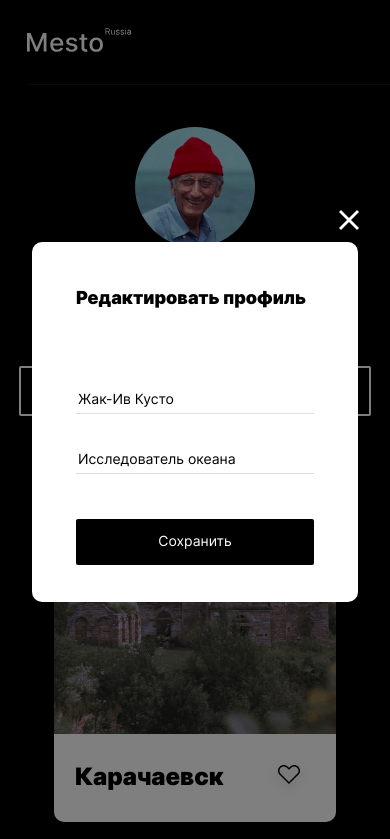
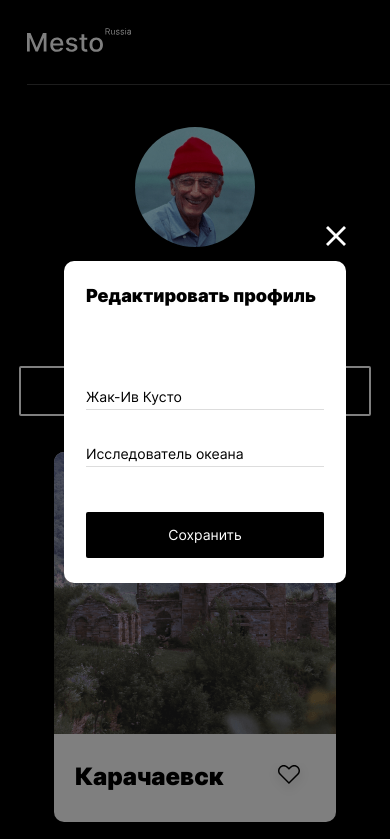
Before and after one commit to readmecode/mesto-project, a plain HTML site: page index.html in a window 390 px wide. Shown: the top 839 px of the page. Drawn offline with Linux system fonts and the light colour scheme.

Commit message:
update v10

```diff
--- a/blocks/elements/elements.css
+++ b/blocks/elements/elements.css
@@ -6,7 +6,6 @@
     grid-template-columns: repeat(auto-fill, minmax(282px, 1fr));
     margin: 0;
     padding: 0;
-    margin-left: 200px;
     justify-items: center;
     justify-content: center;
 }
--- a/blocks/footer/footer.css
+++ b/blocks/footer/footer.css
@@ -1,6 +1,5 @@
 .footer {
     display: flex;
-    margin-left: 200px;
     margin-top: 66px;
     margin-bottom: 60px;
     max-width: 880px;
--- a/blocks/header/header.css
+++ b/blocks/header/header.css
@@ -3,13 +3,12 @@
     max-width: 880px;
     margin-top: 45px;
     margin-bottom: 40px;
-    margin-left: 200px;
-    border-bottom: solid 1px rgba(84, 84, 84, 0.25);
+    border-bottom: solid 1px rgba(84, 84, 84, 0.7);
 }
 
 @media screen and (max-width: 1100px) {
     .header {
-        max-width: 680px;
+        max-width: 1100px;
         margin-top: 28px;
         margin-bottom: 42px;
         margin-left: 27px;
--- a/blocks/page/page.css
+++ b/blocks/page/page.css
@@ -1,5 +1,5 @@
 .page {
-    max-width: 1280px;
+    max-width: 880px;
     min-height: 100vh;
     display: flex;
     margin: 0 auto;
--- a/blocks/popup/__close-button/popup__close-button.css
+++ b/blocks/popup/__close-button/popup__close-button.css
@@ -7,15 +7,15 @@
     background-color: transparent;
     border: 0;
     position: relative;
-    bottom: 40px;
-    left: 227.5px;
+    bottom: 190px;
+    left: 470px;
 }
 
 @media screen and (max-width: 1100px) {
     .popup__close-button {
         width: 20px;
         height: 20px;
-        left: 153.5px;
-        bottom: 32px;
+        left: 282px;
+        bottom: 186px;
     }
 }
--- a/blocks/popup/__form-item/popup__form-item.css
+++ b/blocks/popup/__form-item/popup__form-item.css
@@ -1,9 +1,11 @@
 .popup__form-item {
     display: block;
+    margin: 0;
+    padding: 0;
     max-width: 358px;
     border: 0;
     border-bottom: solid 1px rgba(84, 84, 84, 0.2);
-    height: 27px;
+    height: 26px;
     font-size: 14px;
     line-height: 16.94px;
     color: #000000;
--- a/blocks/popup/__form/popup__form.css
+++ b/blocks/popup/__form/popup__form.css
@@ -5,13 +5,17 @@
     border-radius: 10px;
     align-items: center;
     background-color: rgba(255, 255, 255, 1);
+    margin: 0;
+    padding: 0;
     padding-left: 36px;
     padding-right: 36px;
+    padding-top: 0;
+    padding-bottom: 0;
 }
 
 @media screen and (max-width: 1100px) {
     .popup__form {
-        width: 282px;
+        max-width: 282px;
         padding-left: 22px;
         padding-right: 22px;
     }
--- a/blocks/popup/__submit/popup__submit.css
+++ b/blocks/popup/__submit/popup__submit.css
@@ -7,9 +7,11 @@
     font-family: 'Inter', 'Arial', sans-serif;
     font-style: normal;
     font-weight: 400;
+    margin: 0;
+    padding: 0;
     width: 358px;
     height: 50px;
-    margin-top: 45px;
+    margin-top: 48px;
     margin-bottom: 37px;
     display: flex;
     justify-content: center;
@@ -35,5 +37,7 @@
         height: 46px;
         padding-left: 22px;
         padding-right: 22px;
+        margin-bottom: 25px;
+        margin-top: 45px;
     }
 }
--- a/blocks/popup/__title/popup__title.css
+++ b/blocks/popup/__title/popup__title.css
@@ -1,7 +1,7 @@
 .popup__title {
     display: block;
     font-size: 24px;
-    line-height: 29.05px;
+    height: 24px;
     color: #000000;
     text-align: left;
     font-family: 'Inter', 'Arial', sans-serif;
@@ -9,6 +9,8 @@
     font-weight: 900;
     max-width: 330px;
     width: 100%;
+    padding: 0;
+    margin: 0;
     margin-top: 34px;
     margin-bottom: 54px;
 }
@@ -16,7 +18,7 @@
 @media screen and (max-width: 1100px) {
     .popup__title {
         font-size: 18px;
-        line-height: 21.78px;
+        height: 22px;
         max-width: 238px;
         margin-top: 25px;
         margin-bottom: 75px;
--- a/blocks/popup/_opened/popup_opened.css
+++ b/blocks/popup/_opened/popup_opened.css
@@ -1,5 +1,3 @@
 .popup_opened {
     display: flex;
-    justify-content: center;
-    align-items: center;
 }
--- a/blocks/popup/popup.css
+++ b/blocks/popup/popup.css
@@ -6,4 +6,6 @@
     right: 0;
     bottom: 0;
     background-color: rgba(0, 0, 0, 0.5);
+    justify-content: center;
+    align-items: center;
 }
--- a/blocks/profile/profile.css
+++ b/blocks/profile/profile.css
@@ -2,7 +2,6 @@
     display: flex;
     margin: 0 auto;
     padding: 0;
-    margin-left: 200px;
     max-width: 880px;
     margin-bottom: 50px;
     justify-content: space-between;
--- a/index.html
+++ b/index.html
@@ -79,15 +79,13 @@
     </footer>
 
     <div class="popup popup_opened">
+        <button type="button" aria-label="close" class="popup__close-button link"></button>
         <div class="popup__form">
-            <button type="button" aria-label="close" class="popup__close-button link"></button>
             <h3 class="popup__title">Редактировать профиль</h3>
-
             <form name="input" class="popup__input-container">
                 <input type="text" name="name" value="Жак-Ив Кусто" class="popup__form-item">
                 <input type="text" name="description" value="Исследователь океана" class="popup__form-item">
             </form>
-
             <button class="popup__submit" type="submit" value="Отправить на сервер">Сохранить</button>
         </div>
     </div>
```
